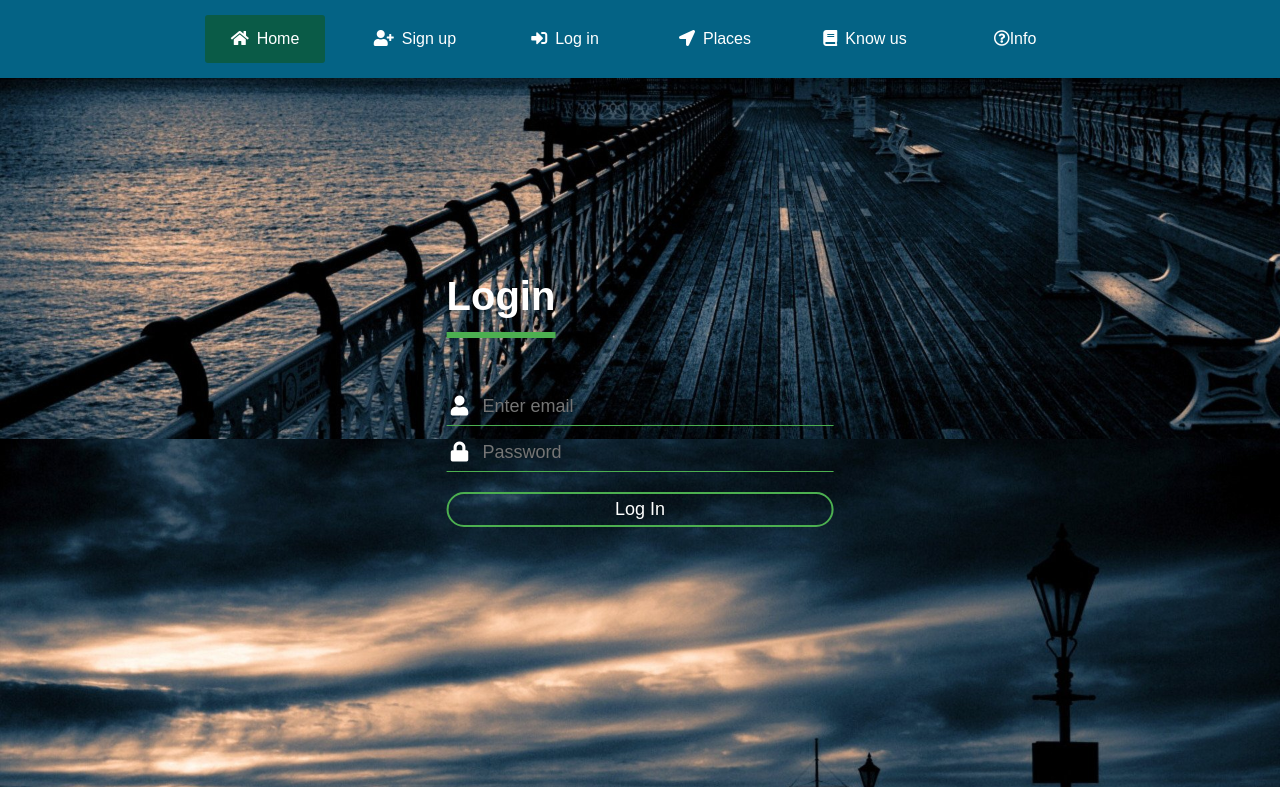
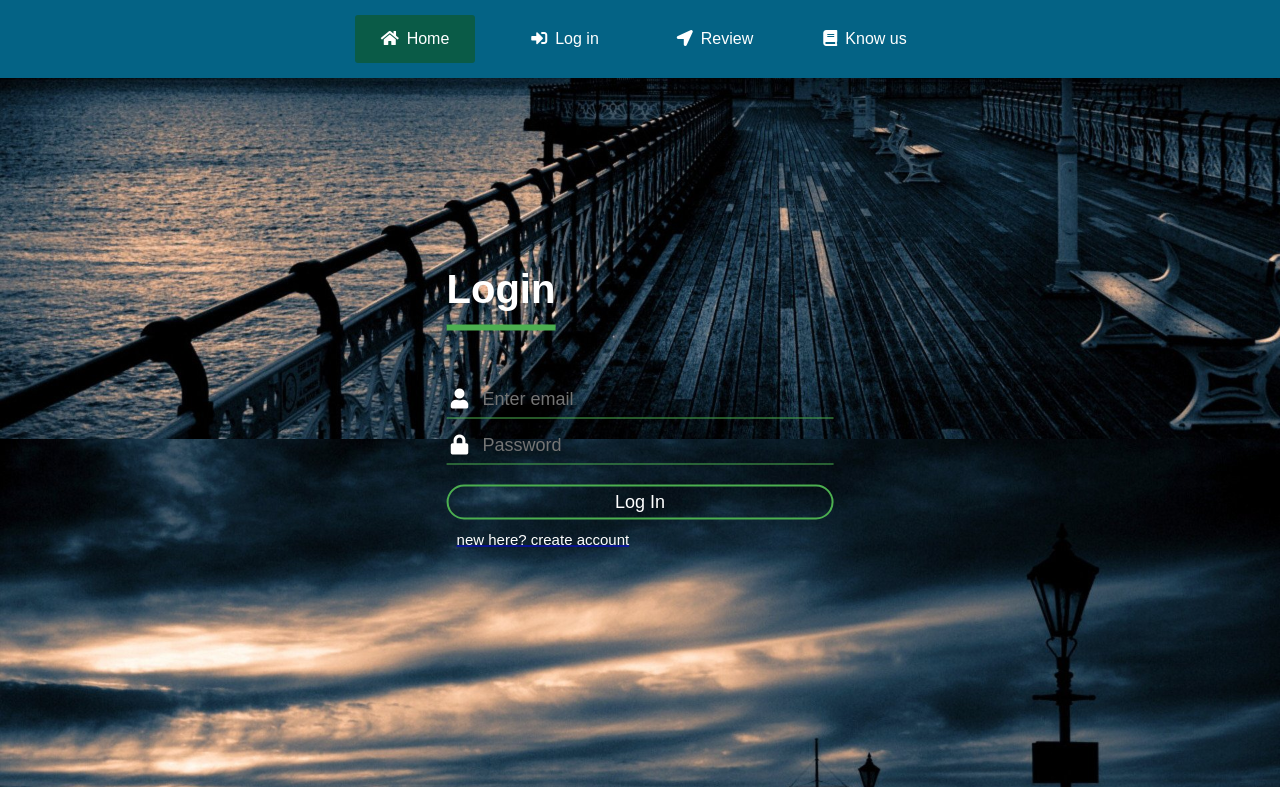
Before and after one commit to HazratAliii/CSE-299-Project, a Django app: page /user/tourist_login/ in a window 1280 px wide. Shown: the top 787 px of the page. Run offline with Django 3.2, Linux system fonts and the light colour scheme; some libraries are stand-ins or nearby versions.

Commit message:
authentication implementation :white_check_mark:

```diff
--- a/app1/templates/app1/base.html
+++ b/app1/templates/app1/base.html
@@ -12,34 +12,19 @@
 <div class="menu-bar">
     <ul>
        <li class="active"><a href = "{% url 'app1-home' %}"><i class="fas fa-home"></i>Home</a>
-       <!-- <div class="sub-menu-1">
-            <ul>
-                <li><a href=""><i class="fas fa-search-plus"></i>Search</a></li>
-                <li><a href=""><i class="fas fa-money-check-alt"></i>Offers</a></li>
-                <li><a href=""><i class="fas fa-bookmark"></i>Bookings</a></li>
-            </ul>
-        </div> -->
+
        </li>
-        <li ><a href="%"><i class="fas fa-user-plus"></i>Sign up</a>
-            <div class="sub-menu-1">
-                <ul>
-                    <li><a href="{% url 'user-tourist_signup' %}"><i class="fas fa-search-plus"></i>Tourist</a></li>
-                    <li><a href="{% url 'user-guide_signup' %}"><i class="fas fa-money-check-alt"></i>Guide</a></li>
-                    <!-- <li><a href=""><i class="fas fa-bookmark"></i>Bookings</a></li> -->
-                </ul>
-            </div>
-        </li>
 
         <li><a href="{% url 'user-login' %}"><i class="fas fa-sign-in-alt"></i>Log in</a>
             <div class="sub-menu-1">
             <ul>
-                <li><a href="{% url 'user-tourist_login' %}"><i class="fas fa-search-plus"></i>Tourist</a></li>
+                <!-- <li><a href="{% url 'user-tourist_login' %}"><i class="fas fa-search-plus"></i>Tourist</a></li> -->
                 <li><a href="{% url 'user-guide_login' %}"><i class="fas fa-money-check-alt"></i>Guide</a></li>
                 <!-- <li><a href=""><i class="fas fa-bookmark"></i>Bookings</a></li> -->
             </ul>
         </div>
         </li>
-        <li><a><i class="fas fa-location-arrow"></i>Places</a></li>
+        <li><a><i class="fas fa-location-arrow"></i>Review</a></li>
         <li><a><i class="fas fa-book"></i>Know us</a>
         <div class="sub-menu-1">
             <!-- <ul>
@@ -49,7 +34,7 @@
             </ul> -->
         </div>
         </li>
-        <li><a><i class="far fa-question-circle"></i>Info</a>
+
         </div>
         </li>
 
--- a/app1/views.py
+++ b/app1/views.py
@@ -2,10 +2,10 @@
 
 # Create your views here.
 def home(request):
-    return render(request, 'app1/home.html')
+    return render(request, 'user/touristLogin.html')
 
 def register(request):
     return render(request, 'app1/register.html')
 
 def about_us(request):
-    return render(request, 'app1/about_us.html', {})
+    return render(request, 'app1/about_us.html')
--- a/user/templates/user/login.html
+++ b/user/templates/user/login.html
@@ -1,7 +1,7 @@
 {% extends "app1/base.html" %}
 {% load static %}
 {% block content %}
-<link rel="stylesheet" href="{% static 'app1/login.css' %}">
+<link rel="stylesheet" href="{% static 'app1/login.css' email%}">
        <div class="login-box">
            <form action="{% url 'user-login_sub' %}" method = "POST">
                {% csrf_token %}
@@ -16,5 +16,7 @@
             </div>
             <button class="btn" type="submit"> Log In </button>
         </form>
+        <a href="{% url 'user-guide_signup' %}"><p>new here? create account</p></a>
      </div>
+
 {% endblock content %}
--- a/user/templates/user/touristLogin.html
+++ b/user/templates/user/touristLogin.html
@@ -1 +1,22 @@
-{% extends "user/login.html" %}
+{% extends "app1/base.html" %}
+{% load static %}
+{% block content %}
+<link rel="stylesheet" href="{% static 'app1/login.css' email%}">
+       <div class="login-box">
+           <form action="{% url 'user-register' %}" method = "POST">
+               {% csrf_token %}
+            <h1>Login</h1>
+            <div class="textbox">
+              <i class="fas fa-user"></i>
+               <input type="email" placeholder="Enter email" name="email">
+            </div>
+             <div class="textbox">
+              <i class="fas fa-lock"></i>
+               <input type="password" placeholder="Password" name="password">
+            </div>
+            <button class="btn" type="submit"> Log In </button>
+        </form>
+        <a href="{% url 'user-tourist_signup' %}"><p>new here? create account</p></a>
+     </div>
+
+{% endblock content %}
--- a/user/urls.py
+++ b/user/urls.py
@@ -9,6 +9,7 @@
     path("tourist_register_sub/", views.tourist_register_sub, name="tourist-register-sub"),
     path("login/", views.login, name="user-login"),
     path("login_sub/", views.login_sub, name="user-login_sub"),
+    # path("login_sub/<slug:email>", views.login_sub, name="user-login_sub"),
     path("hotels/", views.hotels, name="user-hotels"),
     path("hotel_info_sub/", views.hotel_info_sub, name="user-hotels_info"),
     path("hotel_page/", views.hotel_page, name="user-hotel_page"),
--- a/user/views.py
+++ b/user/views.py
@@ -6,17 +6,13 @@
 from .models import Guides, Hotels, Tourists
 # Create your views here.
 def tregister(request):
-    # if request.method == 'POST':
-    #     form = tourist_DB(request.POST)
-    #     if form.is_valid():
-    #         form.save()
-    #         username = form.cleaned_data('name')
-    #         messages.success(request, f'Account created for {username}')
-    #         return redirect('app1-home')
-    # else:
-    #     form = tourist_DB()
-    #     return render(request, 'user/register.html', {'form': form})
-    return render(request, 'user/register.html')
+    email = request.POST['email']
+    password = request.POST['password']
+
+    if Tourists.objects.filter(email = email, password = password):
+        return render(request, "app1/home.html", {})
+    else:
+        return render (request, "user/login.html")
 
 def register_sub(request):
     name = request.POST['name']
@@ -29,16 +25,21 @@
     return render(request, 'app1/home.html', {})
 
 def profile(request):
-    return render(request, "user/profile.html", {})
+    guides = Guides.objects.all()
+    return render(request, "user/profile.html", {"guide": guides})
 
 def login(request):
-    return render(request, 'user/login.html', {})
+    data = Guides.objects.all()
+    return render(request, 'user/login.html', {'data': data})
 
 def login_sub(request):
-    if request.Method == "POST":
-        return render(request, "user/home.html", {})
+    email = request.POST['email']
+    password = request.POST['password']
+
+    if Guides.objects.filter(email = email, password = password):
+        return render(request, "user/profile.html", {})
     else:
-        return render(request, 'user/profile.html', {})
+        return render (request, "user/login.html")
 
 def hotels(request):
     return render(request, 'user/hotels.html')
@@ -50,11 +51,6 @@
     phone = request.POST['phone']
     description = request.POST['description']
     available = request.POST['available']
-    # print(name)
-    # print(email)
-    # print(phone)
-    # print(description)
-    # print(available)
     hotels = Hotels(name = name, email = email, phone = phone, description = description, available = available)
     hotels.save()
     return render(request, 'app1/home.html')
@@ -91,7 +87,7 @@
     password2 = request.POST['password2']
     tourist = Tourists(name = name, email = email, phone = phone, password = password, password2 = password2)
     tourist.save()
-    return render(request, 'app1/home.html', {})
+    return render(request, 'user/touristLogin.html', {})
 
 def rangamati(request):
     data = Hotels.objects.all()
@@ -111,7 +107,6 @@
 
 def rangamati_sub(request, pk):
     data = Hotels.objects.get(id = pk)
-    print("khoda", pk)
     context = {'data': data}
     return render(request, 'user/hotelP.html', context)
 
```
Also changed, not shown: user/templates/user/touristSign.html (+1 -6 lines), app1/static/app1/images/DP.jpg (deleted), db.sqlite3.
